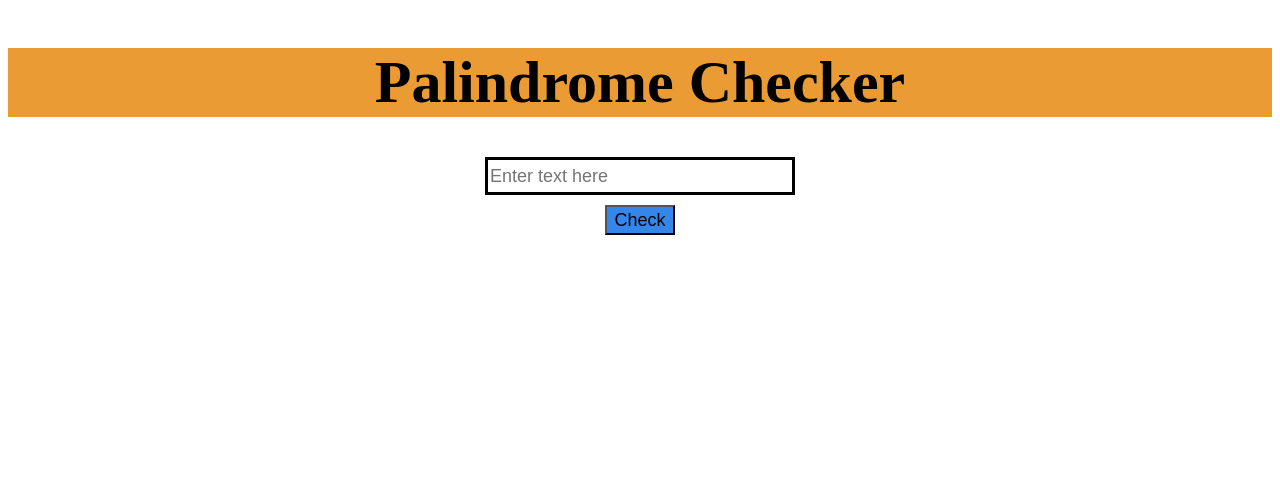
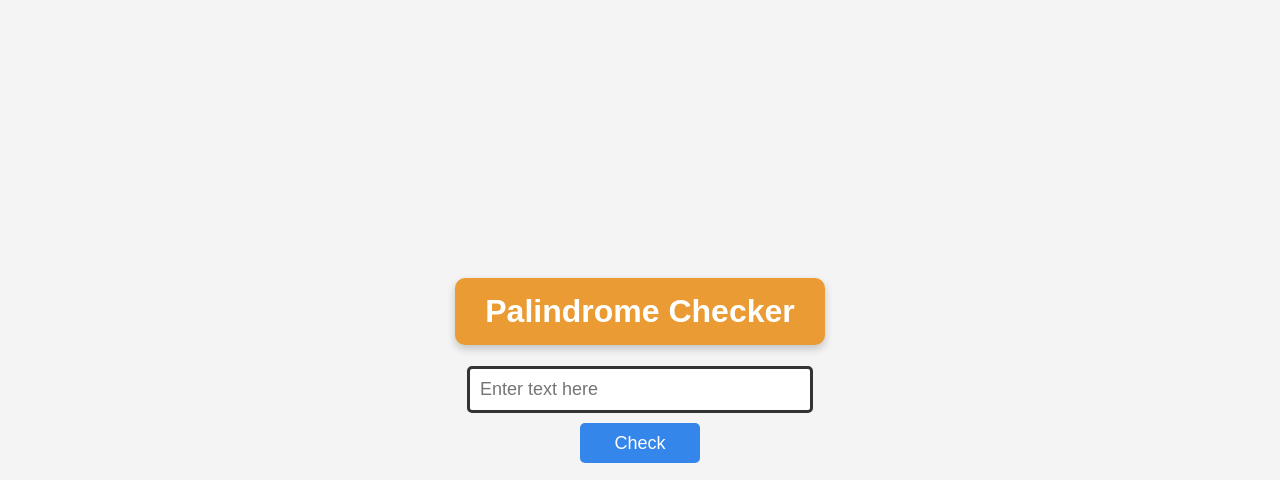
Before and after one commit to gnanapriya123/palindromeChecker, a plain HTML site: page index.html in a window 1280 px wide. Drawn offline with Linux system fonts and the light colour scheme.

Commit message:
Update style.css

```diff
--- a/style.css
+++ b/style.css
@@ -1,38 +1,91 @@
-h1{
+body {
+    font-family: Arial, sans-serif;
+    background-color: #f4f4f4;
+    display: flex;
+    flex-direction: column;
+    justify-content: center;
+    align-items: center;
+    height: 100vh;
+    margin: 0;
+}
+
+h1 {
     background-color: #eb9b34;
-    width:100%;
+    color: white;
+    padding: 15px 30px;
+    border-radius: 10px;
+    text-align: center;
+    box-shadow: 0 4px 8px rgba(0, 0, 0, 0.2);
+}
+
+#text-input {
+    width: 320px;
+    padding: 10px;
+    font-size: 18px;
+    border: 3px solid #333;
+    border-radius: 5px;
+    outline: none;
+    transition: border-color 0.3s ease-in-out;
+}
+
+#text-input:focus {
+    border-color: #eb9b34;
+}
+
+#check-btn {
+    background-color: #3486eb;
+    color: white;
+    height: 40px;
+    width: 120px;
+    font-size: 18px;
+    border: none;
+    border-radius: 5px;
+    cursor: pointer;
+    margin-top: 10px;
+    transition: all 0.3s ease-in-out;
+}
+
+#check-btn:hover {
+    background-color: #296ec4;
+    transform: scale(1.05);
+}
+
+#check-btn:active {
+    background-color: aqua;
+    transform: scale(1);
+}
+
+#result {
+    margin-top: 20px;
+    font-size: 20px;
+    color: #333;
+    font-weight: bold;
+    padding: 10px;
+    min-height: 40px;
+    border-radius: 5px;
     text-align: center;
 }
 
-body{
-    display:flex;
-    flex-direction: column;
-    justify-content: center;
-    align-items: center;
-    font-size: 30px;
+.palindrome {
+    color: green;
 }
 
-#text-input{
-    height: 30px;
-    width:300px;
-    margin-bottom: 10px;
-    border:3px solid black;
-    font-size: large;
+.not-palindrome {
+    color: red;
 }
 
-#check-btn{
-    background-color: #3486eb;
-    height:30px;
-    width:70px;
-    font-size: large;
+@media (max-width: 600px) {
+    #text-input {
+        width: 250px;
+        font-size: 16px;
+    }
 
-    cursor:pointer;
+    #check-btn {
+        width: 100px;
+        font-size: 16px;
+    }
+
+    #result {
+        font-size: 18px;
+    }
 }
-
-button:active{
-    background-color: aqua;
-}
-
-button:hover{
-    border:2px solid orangered;
-}
```
